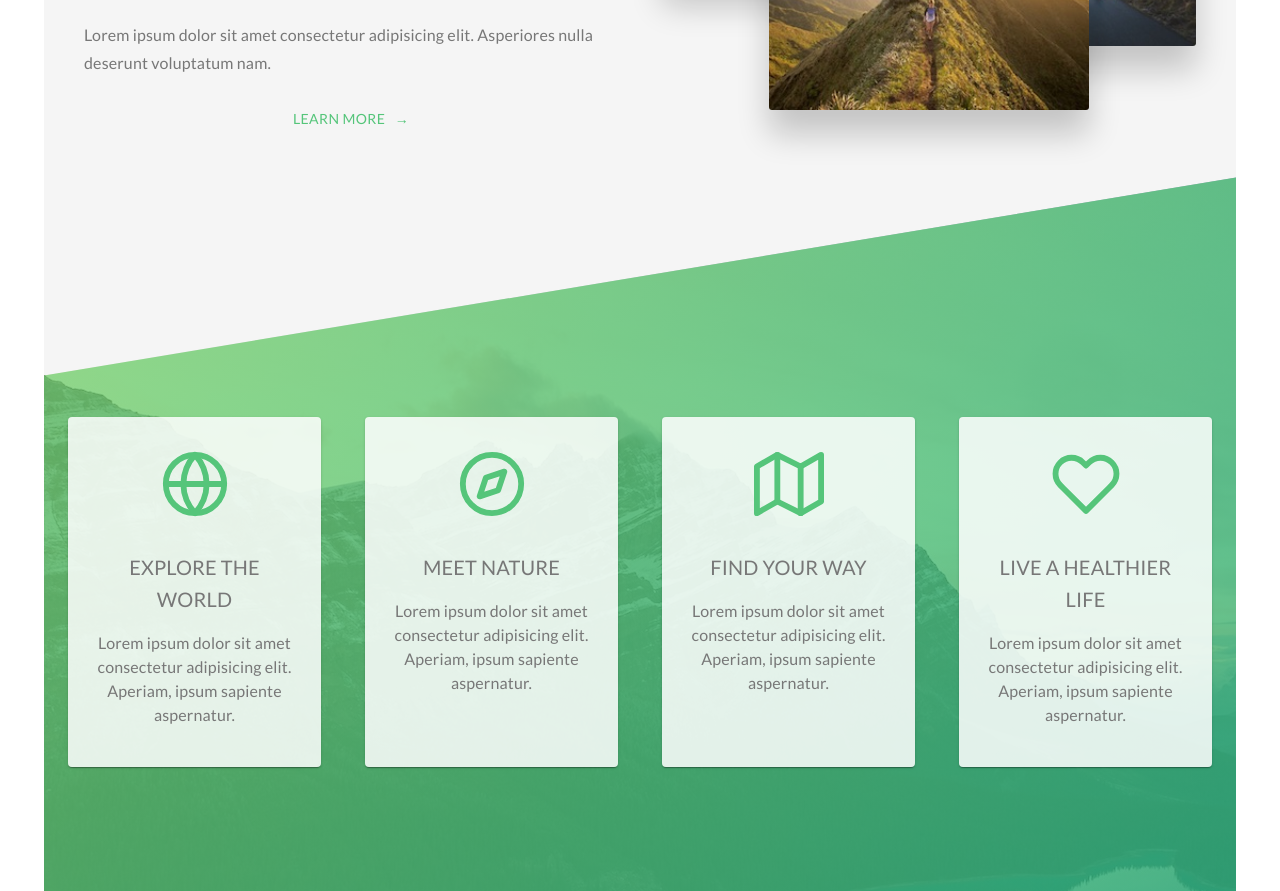
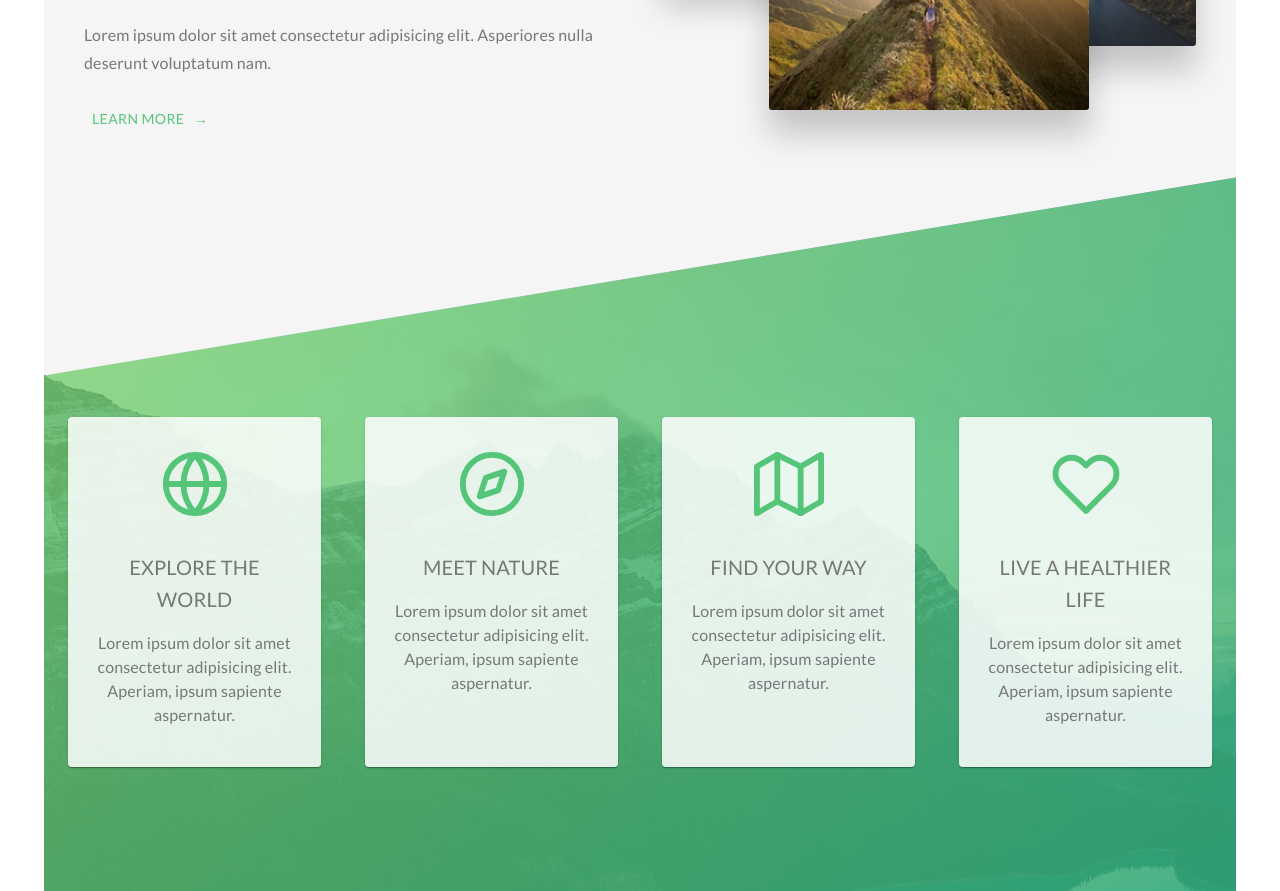
Before and after one commit to AminPainter/Natours, a Gatsby site: page / in a window 1280 px wide. Shown: the part 1245-2136 px from the top of the page. Built offline with nearby package versions, Linux system fonts and the light colour scheme; Gatsby itself is replaced by a stand-in of ours; no server answers.

Commit message:
learn more button fixed

```diff
--- a/src/components/home-page/gallery.js
+++ b/src/components/home-page/gallery.js
@@ -31,7 +31,9 @@ const Gallery = () => (
           nulla deserunt voluptatum nam.
         </Typography>
 
-        <Button>Learn more &nbsp; &rarr;</Button>
+        <Button sx={{ alignSelf: 'flex-start' }}>
+          Learn more &nbsp; &rarr;
+        </Button>
       </Stack>
 
       <Photos>
```
